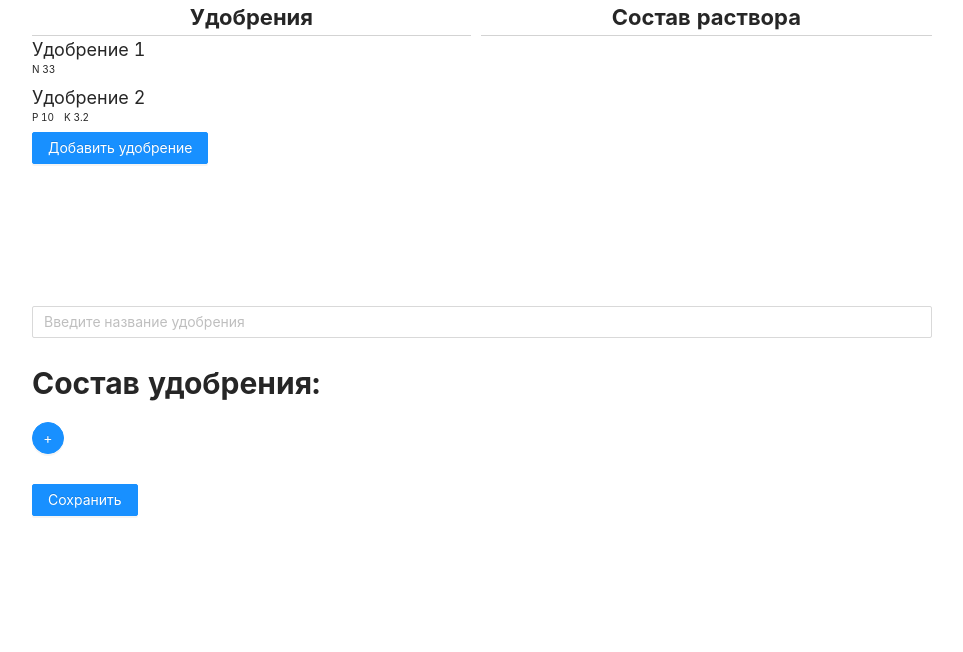
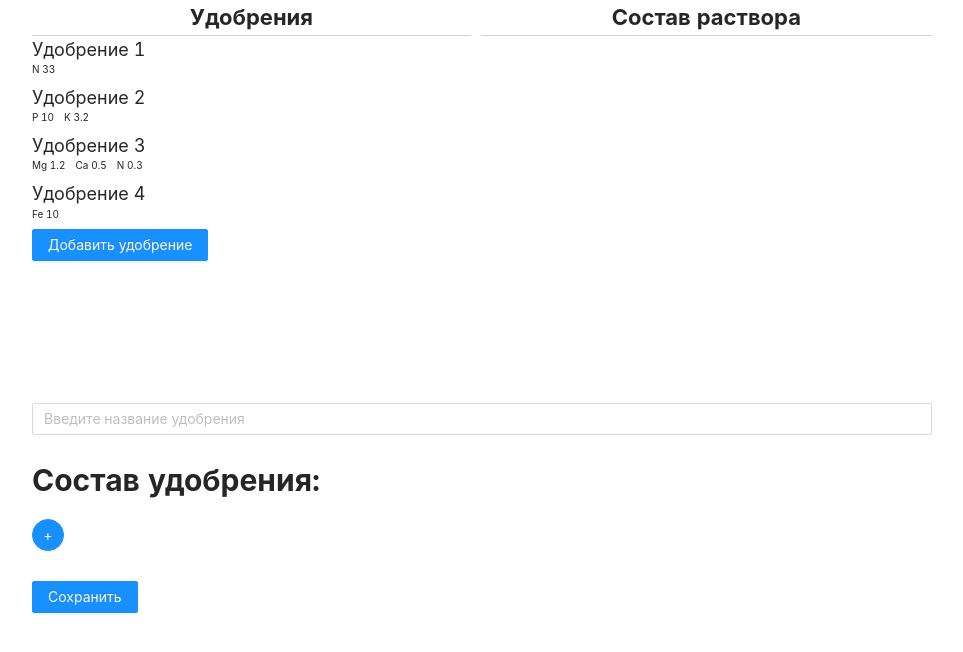
Before and after one commit to senya90/npk, a React (Create React App) app: page / in a window 1280 px wide. Shown: the top 652 px of the page, without its empty margins (158-1121 px from the left). Built offline with nearby package versions, Linux system fonts and the light colour scheme.

Commit message:
Add fertilizer to mock

```diff
--- a/src/mocks/fertilizersMock.ts
+++ b/src/mocks/fertilizersMock.ts
@@ -28,5 +28,36 @@ export const fertilizersMock: Fertilizer[] = [
             }
         ]
     },
-
+    {
+        id: 'aeb89623-3085-4e82-8927-a8c48ef93f31',
+        name: 'Удобрение 3',
+        ingredients: [
+            {
+                id: '2b346d3a-9144-44b5-876d-f57d71835b83',
+                chemicalId: '5M',
+                value: 1.2
+            },
+            {
+                id: '1991ccdd-a335-4bc8-9b71-1c3c286ea132',
+                chemicalId: '4C',
+                value: 0.5
+            },
+            {
+                id: '62475a3f-3f26-41e1-ace3-741c36c089f8',
+                chemicalId: '1N',
+                value: 0.3
+            }
+        ]
+    },
+    {
+        id: 'bc407186-75f3-47d7-b0fc-da50ede7329a',
+        name: 'Удобрение 4',
+        ingredients: [
+            {
+                id: '1fb853e0-3914-47db-ad5b-a7037e79ef84',
+                chemicalId: '8F',
+                value: 10
+            }
+        ]
+    },
 ]
```
